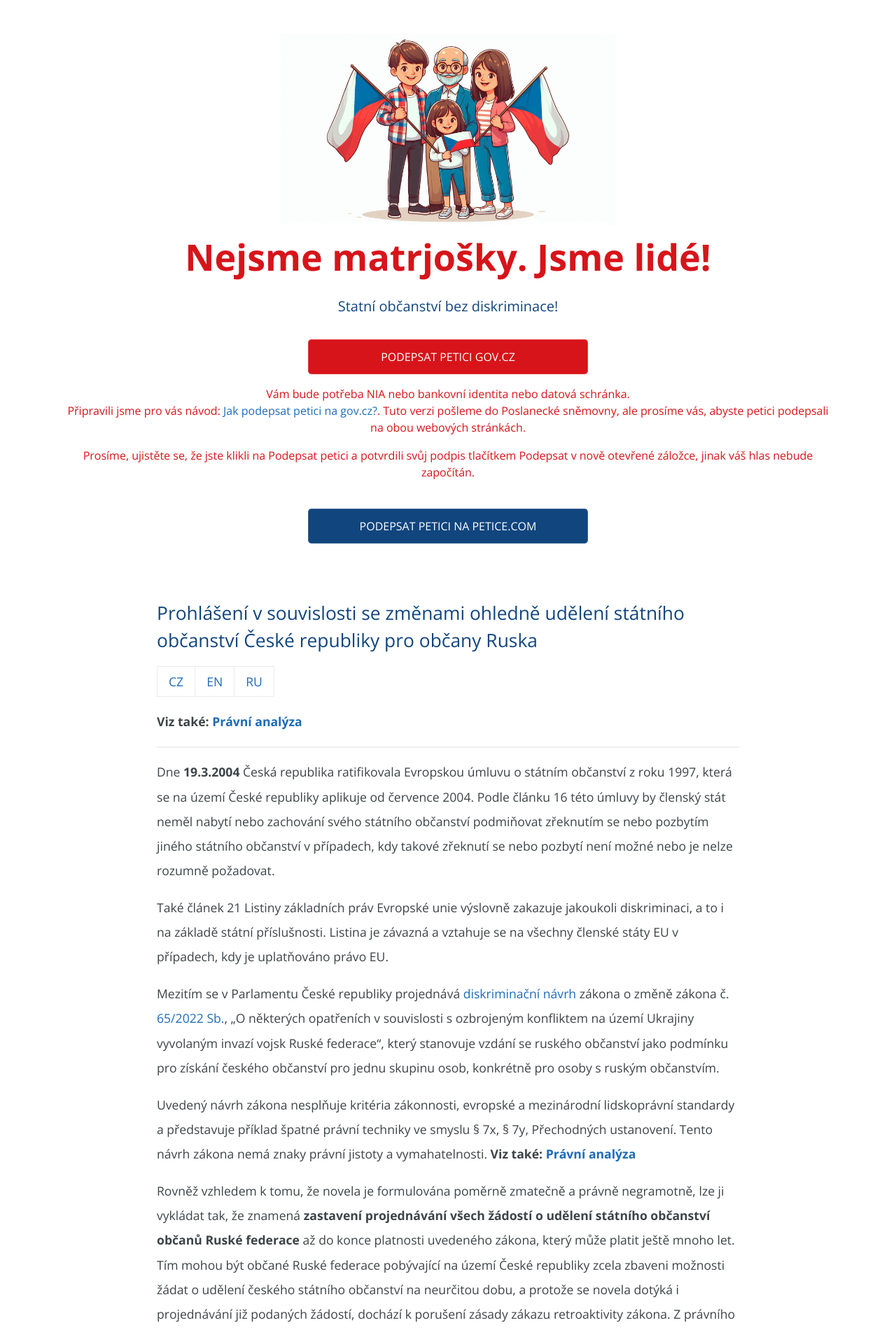
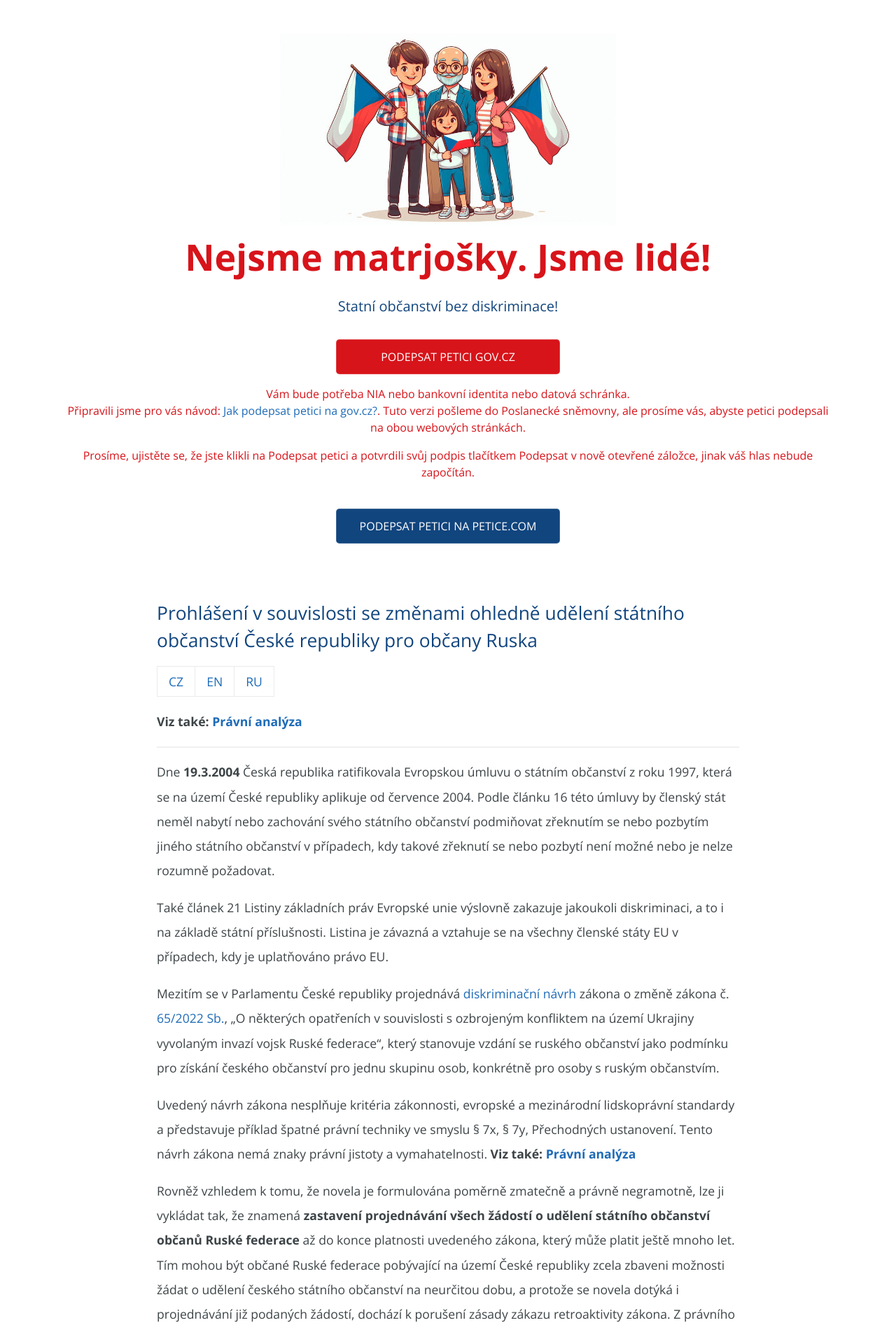
Before and after one commit to thewulf7/jsmelide, a Jekyll site: the page built from index.md, in a window 1280 px wide. Shown: the top 1904 px of the page at 70% size. Built offline with Jekyll 4.4.1, drawn with Linux system fonts in a browser that asks for light colours; comment, search, counter and statistics services are not loaded.

Commit message:
min button width is 20rem to fit mobile devices

```diff
--- a/_sass/jekyll-theme-cayman.scss
+++ b/_sass/jekyll-theme-cayman.scss
@@ -71,7 +71,7 @@ a {
   border-width: 1px;
   border-radius: 0.3rem;
   transition: color 0.2s, background-color 0.2s, border-color 0.2s;
-  min-width: 25rem;
+  min-width: 20rem;
 
   &:hover {
     color: $btn-hover-color;
```
